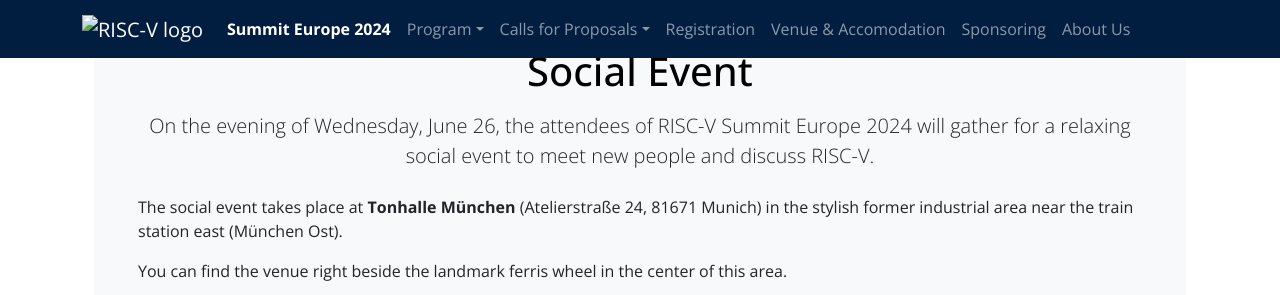
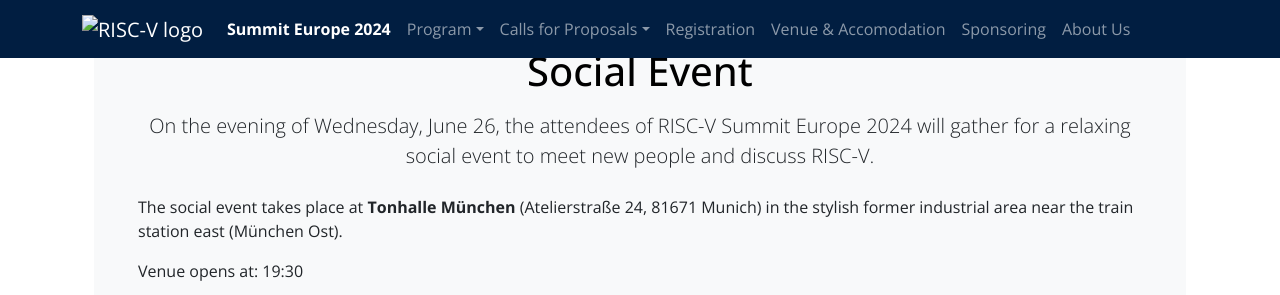
Before and after one commit to riscv-europe/summit-website-development, a Jekyll site: the page built from summit/2024/index.md, in a window 1280 px wide and 900 px high, scrolled down 779 px, cut to the strip 0-295 px from the top of the window. Built offline with Jekyll 4.4.1, drawn with Linux system fonts in a browser that asks for light colours.

Commit message:
Social start

```diff
--- a/summit/2024/index.md
+++ b/summit/2024/index.md
@@ -30,6 +30,8 @@
 %}
 
 The social event takes place at **Tonhalle München** (Atelierstraße 24, 81671 Munich) in the stylish former industrial area near the train station east (München Ost).
+
+Venue opens at: 19:30
 
 You can find the venue right beside the landmark ferris wheel in the center of this area.
 
```
